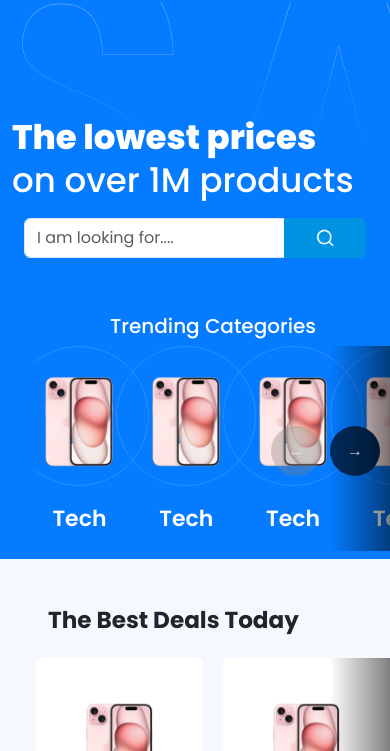
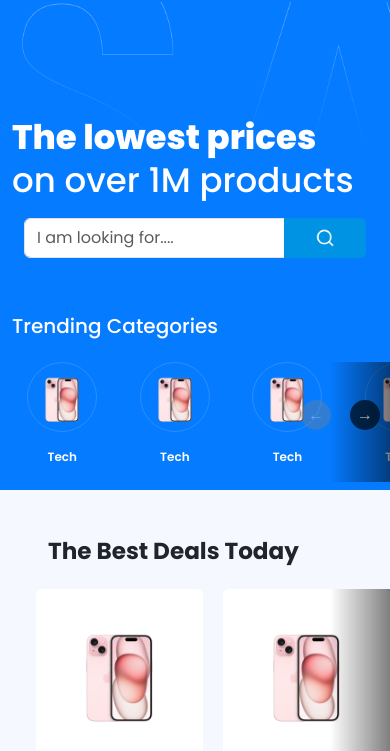
Before and after one commit to yanisahmed/asap-bootstrap-theme, a plain HTML site: page index.html in a window 390 px wide. Shown: the part 54-805 px from the top of the page. Drawn offline with nearby package versions, Linux system fonts and the light colour scheme.

Commit message:
trending section responsive section fixed

```diff
--- a/css/style.css
+++ b/css/style.css
@@ -138,6 +138,14 @@ header .navbar {
   .header-title span {
     font-size: 34px;
   }
+
+  header .circle {
+    width: 70px;
+    height: 70px;
+  }
+  .circle-text {
+    font-size: 12px;
+  }
 }
 @media (min-width: 992px) {
   .navbar-expand-lg .navbar-toggler {
--- a/css/swiper.css
+++ b/css/swiper.css
@@ -58,6 +58,17 @@
 .swiper-button-disabled {
   background-color: gray;
 }
+
+@media only screen and (max-width: 769px) {
+  .swiper-button-prev,
+  .swiper-button-next {
+    width: 30px;
+    height: 30px;
+  }
+  .swiper-button-prev {
+    margin-right: 5px;
+  }
+}
 /*@media only screen and (min-width: 769px) {
   .swiper-slide:first-child {
     transition: transform 100ms;
--- a/index.html
+++ b/index.html
@@ -142,13 +142,13 @@
         </div>
       </section>
 
-      <div class="container-fluid ps-5 py-2">
-        <div class="row">
-          <div class="col-12 text-center">
+      <div class="container-fluid py-2">
+        <div class="row mb-3">
+          <div class="col-12 text-md-center">
             <h5 class="text-white ">Trending Categories</h5>
           </div>
         </div>
-        <div class="row">
+        <div class="row ps-3">
           <div class="swiper mySwiper slider-1">
             <div class="swiper-wrapper">
               <div class="swiper-slide">
```
